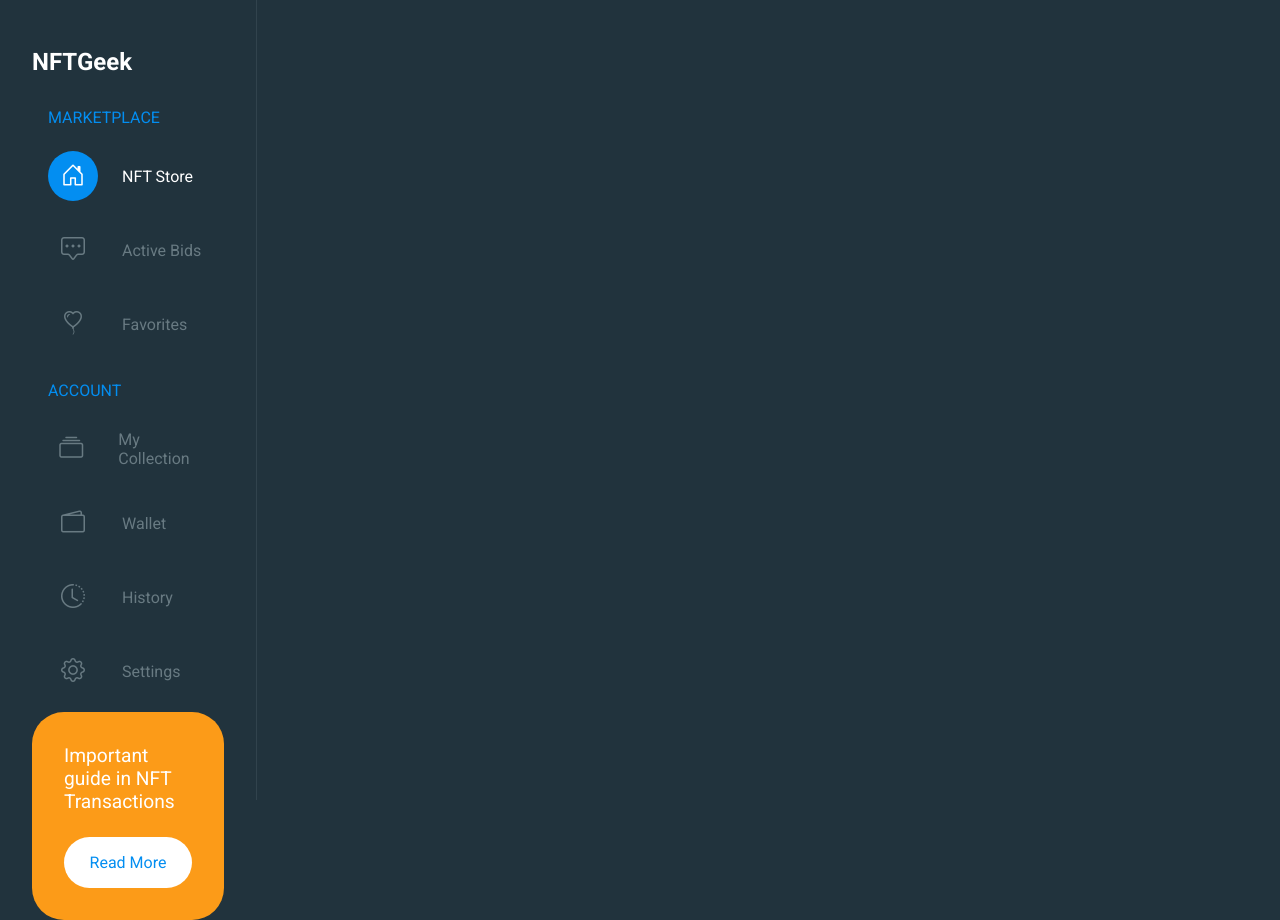
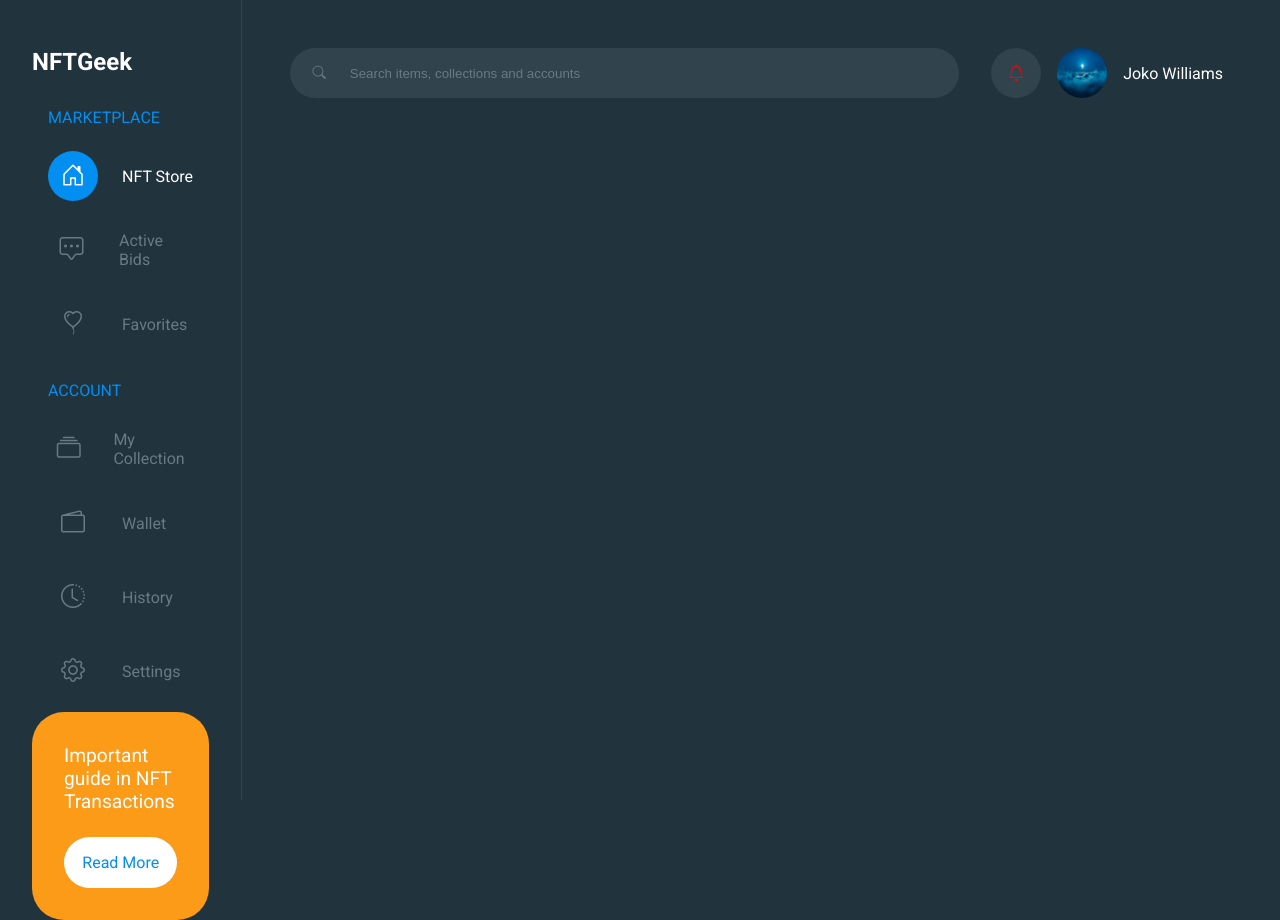
Before and after one commit to MohamedAmineC/nftgeek, a React (Create React App) app: page / in a window 1280 px wide. Built offline with nearby package versions, Linux system fonts and the light colour scheme.

Commit message:
making the search bar and adding profile slice with all informations

```diff
--- a/src/app/App.css
+++ b/src/app/App.css
@@ -3,3 +3,7 @@
   height: 100vh;
   display: flex;
 }
+main{
+  width: 85%;
+  padding: 2rem 0 0 2rem;
+}
--- a/src/app/App.js
+++ b/src/app/App.js
@@ -1,11 +1,15 @@
 import React from 'react';
 import NavMenu from '../components/NavMenu/NavMenu';
+import Header from '../components/SearchBar/Header';
 import './App.css';
 
 function App() {
   return (
     <div className="App">
       <NavMenu />
+      <main>
+        <Header />
+      </main>
     </div>
   );
 }
--- a/src/app/store.js
+++ b/src/app/store.js
@@ -1,8 +1,10 @@
 import { configureStore } from '@reduxjs/toolkit';
 import CreatorsReducer from '../features/CreatorsSlice';
+import ProfileReducer from '../features/ProfileSlice';
 
 export const store = configureStore({
   reducer: {
     creators: CreatorsReducer,
+    profile: ProfileReducer,
   },
 });
--- a/src/components/NavMenu/NavMenu.css
+++ b/src/components/NavMenu/NavMenu.css
@@ -19,7 +19,7 @@ nav ul{
     display: flex;
     flex-direction: column;
     gap: 1.5rem;
-    color: #687A82;
+    color: var(--text-grey);
 }
 nav ul li{
     display:flex;
--- /dev/null
+++ b/src/components/Profile/Profile.js
@@ -0,0 +1,24 @@
+import './Profile.css';
+import { resetNotifications } from '../../features/ProfileSlice';
+import { useDispatch } from 'react-redux';
+
+const Profile = (props) => {
+    const {profile} = props;
+    const dispatch = useDispatch();
+    return(
+        <div id="settings">
+                <div id="notifications" onClick={() => dispatch(resetNotifications())}>
+                    {profile.notifications > 0 ? <i class="bi bi-bell" style={{
+                        color: 'red',
+                    }}></i> : <i class="bi bi-bell"></i>}
+                </div>
+                <div id="profile">
+                    <div id="profile-image" style={{
+                        backgroundImage: `url(${profile.profile})`
+                    }}></div>
+                    <div id="profile-name">{profile.name}</div>
+                </div>
+        </div>
+    )
+}
+export default Profile;
--- /dev/null
+++ b/src/components/SearchBar/Header.css
@@ -0,0 +1,53 @@
+header{
+    padding: 1rem;
+    display: flex;
+    gap: 2rem;
+}
+header #search-bar{
+    width: 70%;
+    background-color: var(--color-grey);
+    border-radius: 2rem;
+    padding: 1rem;
+    display: flex;
+    gap: 1rem;
+}
+header #search-bar>*{
+    background-color: transparent;
+    border: 0;
+    color: var(--text-grey);
+}
+header #search-bar input{
+    width: -webkit-fill-available;
+}
+header #search-bar input:focus{
+    outline: none;
+}
+header #search-bar input::placeholder{
+    color: var(--text-grey);
+}
+header #settings{
+    width: 30%;
+    display: flex;
+    align-items: center;
+    gap: 1rem;
+}
+header #notifications{
+    width:50px;
+    height: 50px;
+    border-radius: 50%;
+    background-color: var(--color-grey);
+    display: grid;
+    place-content: center;
+}
+header #profile{
+    display: flex;
+    align-items: center;
+    gap: 1rem;
+}
+header #profile #profile-image{
+    width: 50px;
+    height: 50px;
+    border-radius: 50%;
+    background-position: center;
+    background-size: cover;
+}
--- /dev/null
+++ b/src/components/SearchBar/Header.js
@@ -0,0 +1,31 @@
+import { useSelector } from 'react-redux';
+import { selectProfile } from '../../features/ProfileSlice';
+import './Header.css';
+import Profile from '../Profile/Profile';
+import { useNavigate} from 'react-router-dom';
+import { useRef } from 'react';
+
+const Header = () => {
+    const profile = useSelector(selectProfile)
+    const navigate = useNavigate();
+    const term = useRef('');
+    const onSearchHandler = (e) => {
+        e.preventDefault();
+        const searchQuery = new URLSearchParams({
+            q: term.current.value,
+        }).toString();
+        term.current.value = '';
+        navigate(`/search?${searchQuery}`);
+    }
+
+    return (
+        <header>
+            <form id="search-bar" onSubmit={onSearchHandler}>
+                <button type="submit"><i className="bi bi-search"></i></button>
+                <input ref={term} type="search" placeholder="Search items, collections and accounts" required />
+            </form>
+            <Profile profile={profile} />
+        </header>
+    )
+}
+export default  Header;
--- /dev/null
+++ b/src/features/ProfileSlice.js
@@ -0,0 +1,35 @@
+import { createSlice } from "@reduxjs/toolkit";
+import profile from './profile.jpg';
+
+const ProfileSlice = createSlice({
+    name: 'profile',
+    initialState: {
+        id: 1,
+        name: 'Joko Williams',
+        profile: profile,
+        notifications: 1,
+        favorites: [],
+        followedArtists: [],
+    },
+    reducers: {
+        addFavorites: (state,action) => {
+            state.favorites.push(action.payload);
+        },
+        removeFavorites: (state,action) => {
+            state.favorites.filter(favorite => favorite.id !== action.payload.id)
+        },
+        followArtist: (state,action) => {
+            state.followedArtists.push(action.payload);
+        },
+        unfollowArtist: (state,action) => {
+            state.followedArtists.filter(artist => artist.id!== action.payload.id)
+        },
+        resetNotifications: (state) => {
+            state.notifications = 0;
+        }
+    }
+})
+
+export const selectProfile = (state) => state.profile;
+export const { addFavorites, removeFavorites, followArtist, unfollowArtist, resetNotifications } = ProfileSlice.actions;
+export default ProfileSlice.reducer;
--- a/src/index.css
+++ b/src/index.css
@@ -5,6 +5,7 @@
     --color-orange: #FC9B18;
     --color-bg: #21333D;
     --color-grey: #31434D;
+    --text-grey: #687A82;
     --white: #fff;
 }
 body{
```
Also changed, not shown: src/components/Profile/Profile.css (added), src/features/profile.jpg (added).
